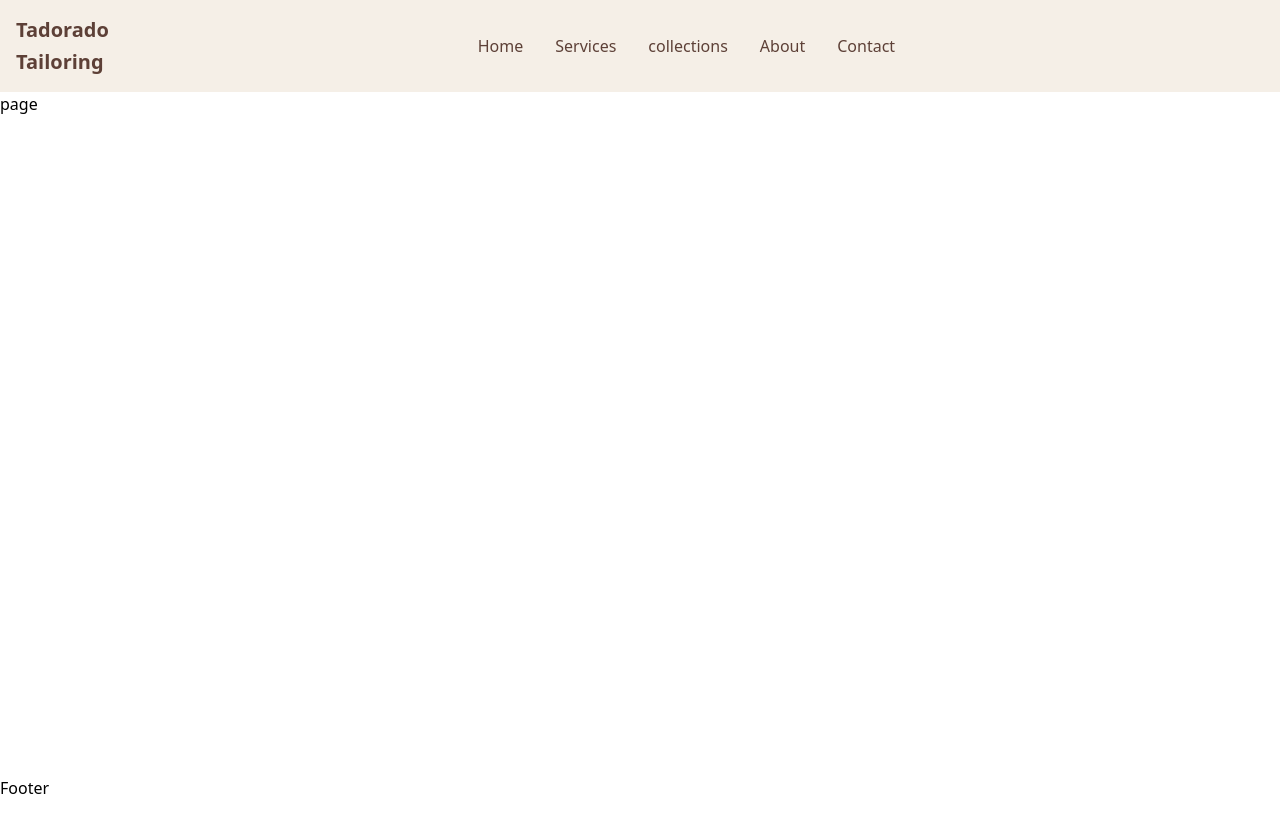
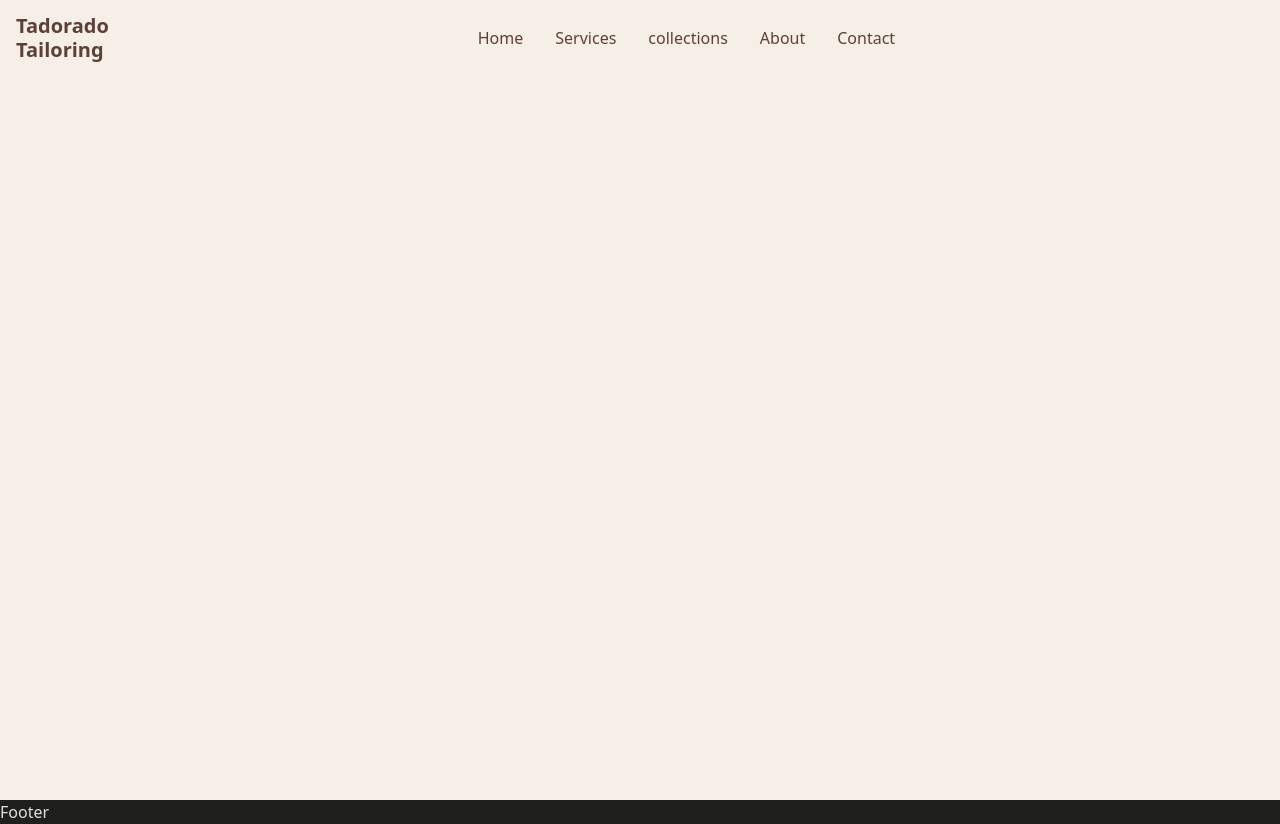
Before and after one commit to akeem3/TADORADO-FASHION-SITE, a Next.js app: page / in a window 1280 px wide. Before the commit the page ends 800 px from the top, so only its background shows below. Built offline with nearby package versions, Linux system fonts and the light colour scheme.

Commit message:
navbar progress

```diff
--- /dev/null
+++ b/app/Components/Container.tsx
@@ -0,0 +1,21 @@
+interface ContainerProps {
+    children: React.ReactNode;
+  }
+
+  const Container: React.FC<ContainerProps> = ({ children }) => {
+    return (
+      <div
+        className="
+    max-w-[1920px]
+    mx-auto
+    xl:px-20
+    md:px-2
+    px-4
+    "
+      >
+        {children}
+      </div>
+    );
+  };
+
+  export default Container;
--- a/app/Components/Nav/Footer.tsx
+++ b/app/Components/Nav/Footer.tsx
@@ -2,7 +2,7 @@ import React from 'react'
 
 function Footer() {
   return (
-    <div>Footer</div>
+    <div className='bg-[#1F1F1D] text-[#E7E0D8]'>Footer</div>
   )
 }
 
--- a/app/Components/Nav/Navbar.tsx
+++ b/app/Components/Nav/Navbar.tsx
@@ -1,11 +1,36 @@
+'use client'; // Required if you're using Next.js app directory for client-side functionality
+
+import React, { useEffect, useState } from "react";
 import Link from "next/link";
 
+export default function Navbar() {
+  const [isScrolled, setIsScrolled] = useState(false);
 
+  useEffect(() => {
+    const handleScroll = () => {
+      if (window.scrollY > 0) {
+        setIsScrolled(true);
+      } else {
+        setIsScrolled(false);
+      }
+    };
 
-export default function Navbar() {
+    window.addEventListener("scroll", handleScroll);
+
+    // Cleanup the event listener on unmount
+    return () => {
+      window.removeEventListener("scroll", handleScroll);
+    };
+  }, []);
+
   return (
-    <header className="flex items-center justify-between p-4 bg-[#f5efe7]">
-      <div className="writing-vertical-lr transform  text-[#5d4037] text-xl font-semibold space-y-1">
+    <header
+      className={`fixed top-0 left-0 w-full z-50 transition-colors duration-300 ${
+        isScrolled ? "bg-white shadow-md" : "bg-[#f5efe7]"
+      }`}
+    >
+      <div className="flex items-center justify-between p-4">
+        <div className="writing-vertical-lr transform leading-none text-[#5d4037] text-xl font-semibold space-y-1">
           <div>Tadorado</div>
           <div>Tailoring</div>
         </div>
@@ -18,7 +43,9 @@ export default function Navbar() {
                   <li key={item}>
                     <Link
                       href={href}
-                    className="text-[#5d4037] hover:text-[#8d6e63] transition-colors duration-200"
+                      className={`${
+                        isScrolled ? "text-black" : "text-[#5d4037]"
+                      } hover:text-[#8d6e63] transition-colors duration-200`}
                     >
                       {item}
                     </Link>
@@ -28,6 +55,7 @@ export default function Navbar() {
             )}
           </ul>
         </nav>
+      </div>
     </header>
   );
 }
--- a/app/page.tsx
+++ b/app/page.tsx
@@ -1,9 +1,14 @@
-import React from 'react'
+import React from "react";
+import Container from "./Components/Container";
 
-const page = () => {
+const Home = () => {
   return (
-    <div>page</div>
-  )
-}
+    <div className="bg-[#f5efe7] min-h-screen">
+      <Container>
+        <div>page</div>
+      </Container>
+    </div>
+  );
+};
 
-export default page
+export default Home;
```
Lines whose indentation alone changed are shown as unchanged.
